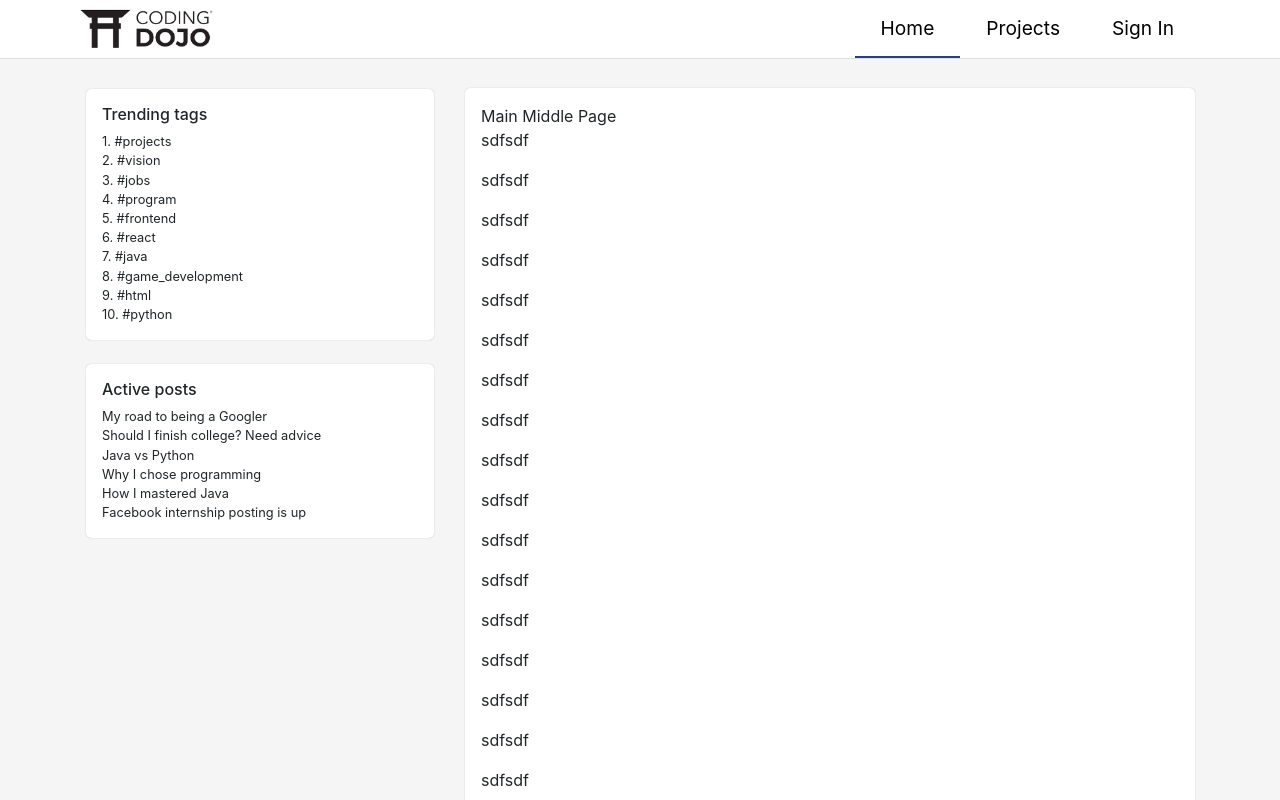
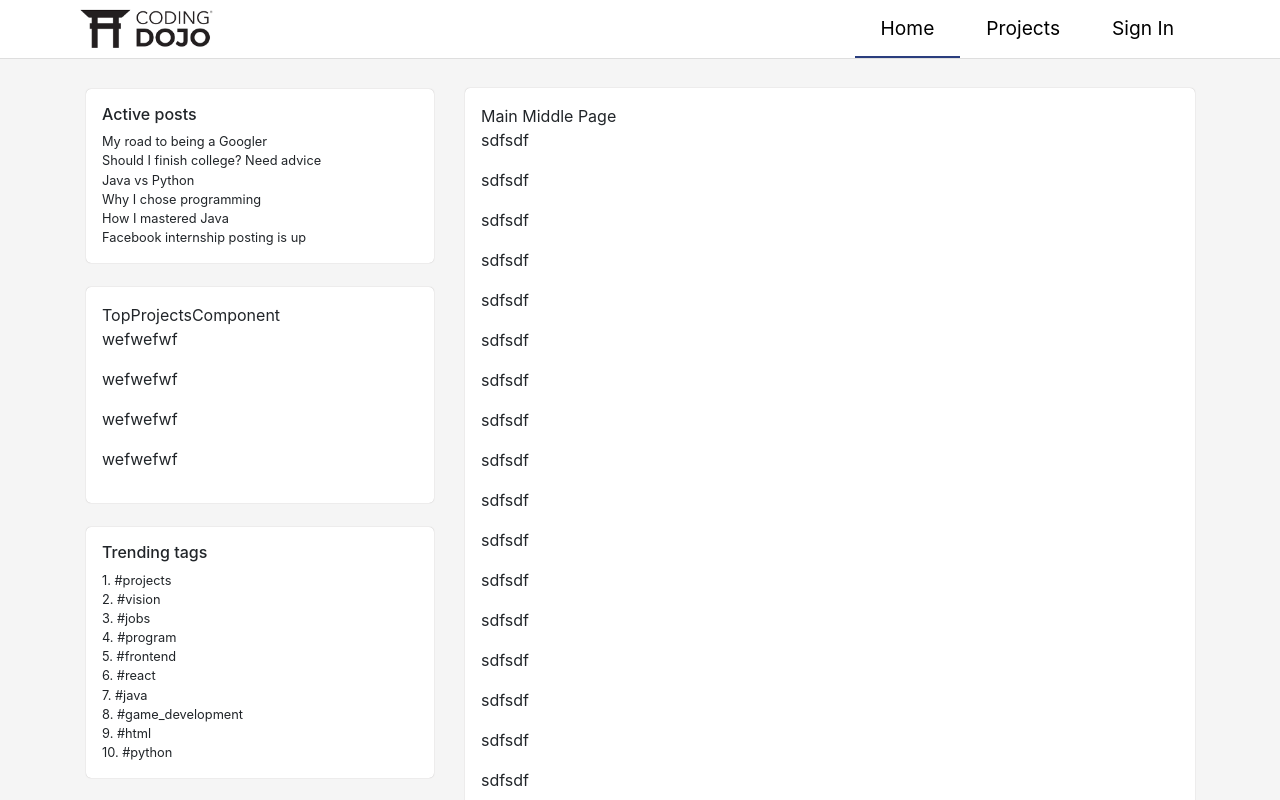
Before and after one commit to chaheein123/dojolobby, a React (Create React App) app: page / in a window 1280 px wide. Shown: the top 800 px of the page. Built offline with nearby package versions, Linux system fonts and the light colour scheme.

Commit message:
Fixed the left page

```diff
--- a/package.json
+++ b/package.json
@@ -3,12 +3,15 @@
   "version": "0.1.0",
   "private": true,
   "dependencies": {
+    "@apollo/react-hooks": "^3.1.5",
     "@testing-library/jest-dom": "^4.2.4",
     "@testing-library/react": "^9.3.2",
     "@testing-library/user-event": "^7.1.2",
+    "apollo-boost": "^0.4.9",
     "bootstrap": "^4.5.0",
     "bootstrap-scss": "4.5.0",
     "breakpoint-sass": "^2.7.1",
+    "graphql": "^15.1.0",
     "node-sass": "^4.14.1",
     "react": "^16.13.1",
     "react-bootstrap": "^1.0.1",
--- a/src/App.js
+++ b/src/App.js
@@ -1,14 +1,23 @@
 import React from 'react';
 // import { BrowserRouter as Router, Route } from "react-router-dom";
+import ApolloClient from "apollo-boost";
+import {ApolloProvider} from "@apollo/react-hooks";
+
 import { RootPage } from "./views/RootPage/RootPage";
 
 import './App.scss';
 
+const client = new ApolloClient({
+  uri: "http://localhost:4000/graphql"
+})
+
 function App() {
   return (
-    <div className="App" >
-      <RootPage />
-    </div >
+    <ApolloProvider client={client}>
+      <div className="App" >
+        <RootPage />
+      </div >
+    </ApolloProvider>
   );
 };
 
--- a/src/components/TopPostsComponent/TopPostsComponent.scss
+++ b/src/components/TopPostsComponent/TopPostsComponent.scss
@@ -5,4 +5,6 @@
   // margin: 200px;
   @include view-pages;
   font-size: 0.8rem;
+  margin-top: 1px;
+  margin-bottom: 1.5rem;
 }
--- /dev/null
+++ b/src/components/TopProjectsComponent/TopProjectsComponent.jsx
@@ -0,0 +1,18 @@
+import React from "react";
+
+import {topProjects} from "../../data/dummydata";
+
+import "./TopProjectsComponent.scss";
+
+export const TopProjectsComponent = () => {
+
+  return (
+    <div className="TopProjectsComponent">
+      TopProjectsComponent
+      <p>wefwefwf</p>
+      <p>wefwefwf</p>
+      <p>wefwefwf</p>
+      <p>wefwefwf</p>
+    </div>
+  );
+};
--- /dev/null
+++ b/src/components/TopProjectsComponent/TopProjectsComponent.scss
@@ -0,0 +1,7 @@
+@import "../../mixins.scss";
+
+.TopProjectsComponent {
+  margin-bottom:1.5rem;
+  @include view-pages;
+
+}
--- a/src/components/TopTenComponent/TopTenComponent.scss
+++ b/src/components/TopTenComponent/TopTenComponent.scss
@@ -1,10 +1,7 @@
 @import "../../mixins.scss";
 
 .TopTenComponent {
-  // max-height: 340px;
-  // overflow: scroll;
-  // background-color: pink;
   @include view-pages;
   font-size: 0.8rem;
-  margin-top: 1px;
+  margin-bottom: 1px;
 }
--- a/src/mixins.scss
+++ b/src/mixins.scss
@@ -3,6 +3,5 @@
   box-shadow: 0 0 1px rgba(122, 113, 113, 0.582);
   padding: 1rem;
   border-radius: 5px;
-  // margin-top: 1px;
-  margin-bottom: 1.5rem;
+  // margin-top: 1.5rem;
 }
--- a/src/views/MainPage/MainLeftPage/MainLeftPage.jsx
+++ b/src/views/MainPage/MainLeftPage/MainLeftPage.jsx
@@ -2,14 +2,16 @@ import React from 'react';
 
 import {TopTenComponent} from "../../../components/TopTenComponent/TopTenComponent";
 import {TopPostsComponent} from "../../../components/TopPostsComponent/TopPostsComponent";
+import {TopProjectsComponent} from "../../../components/TopProjectsComponent/TopProjectsComponent";
 
 import "./MainLeftPage.scss";
 
 export const MainLeftPage = () => {
   return (
     <div className="MainLeftPage">
+      <TopPostsComponent />
+      <TopProjectsComponent />
       <TopTenComponent />
-      <TopPostsComponent />
     </div>
   )
 };
--- a/src/views/MainPage/MainLeftPage/MainLeftPage.scss
+++ b/src/views/MainPage/MainLeftPage/MainLeftPage.scss
@@ -5,10 +5,13 @@
   position: sticky;
   top: 5.5rem;
   overflow: scroll;
-  max-height: 500px;
-
-  // @include view-pages
-  // background-color: blue;
+  max-height: 90vh;
   padding: 0 1px 1px 1px;
 
+
+  @include media-breakpoint-down(sm){
+    overflow: visible;
+    max-height: 1500px;
+
+  };
 };
--- a/src/views/MainPage/MainMiddlePage/MainMiddlePage.scss
+++ b/src/views/MainPage/MainMiddlePage/MainMiddlePage.scss
@@ -5,6 +5,10 @@
   // border: 1px rgb(71, 68, 68) solid;
   // box-shadow: 0 0 1px rgba(65, 63, 63, 0.562);
   background-color: white;
+  @include media-breakpoint-down(sm){
+    margin-top: 1.5rem;
+  };
 
-  @include view-pages
+  @include view-pages;
+
 }
--- a/src/views/MainPage/MainPage.scss
+++ b/src/views/MainPage/MainPage.scss
@@ -5,7 +5,9 @@
   position: relative;
   width: 100vw;
   top: 5.5rem;
-  background-color: whitesmoke;;
+  background-color: whitesmoke;
+  padding-bottom: 1.5rem;
+
 
   @include media-breakpoint-up(lg){
 
```
Also changed, not shown: 1 other file (tests, documents, lock files or other folders).
